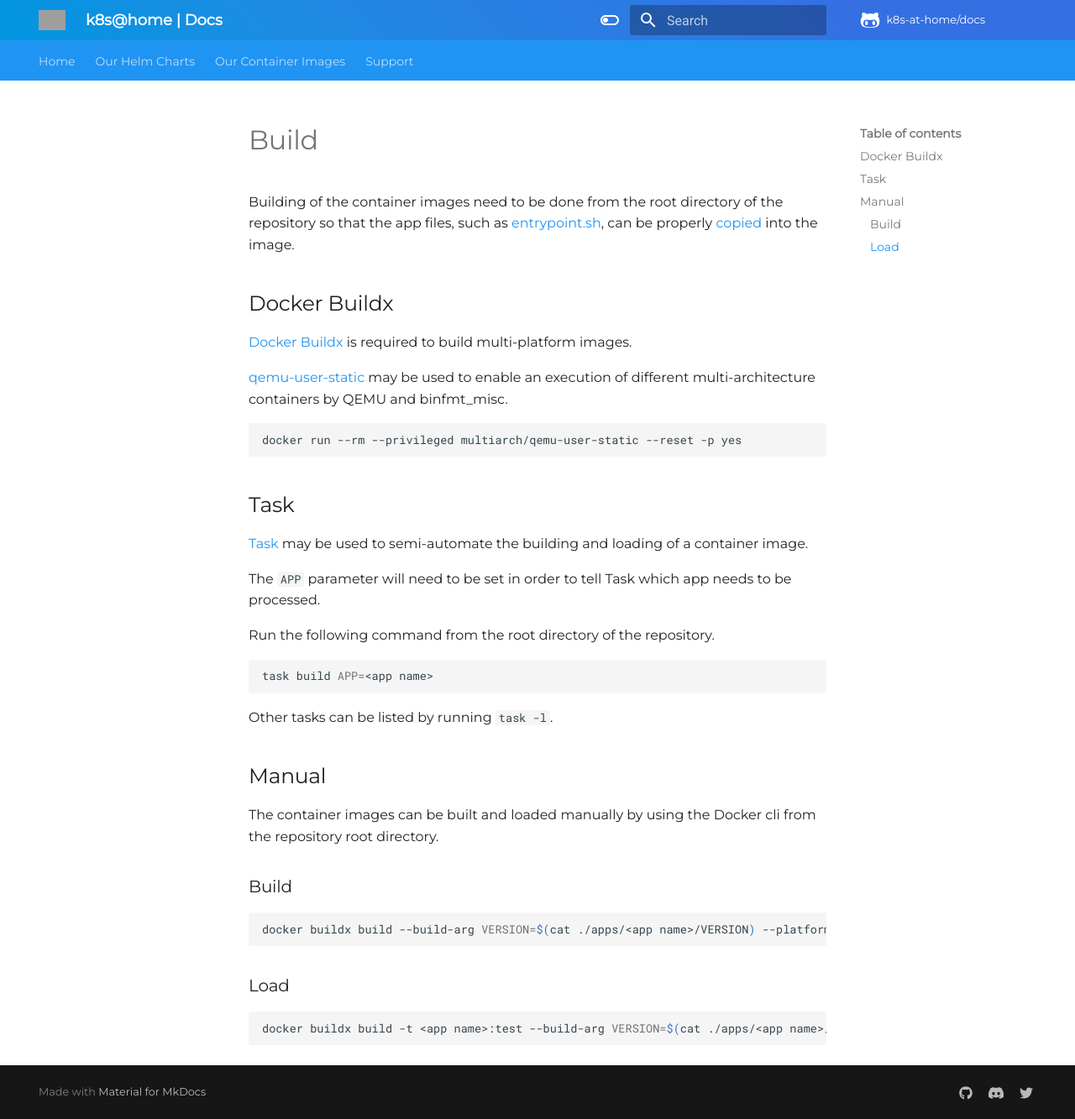
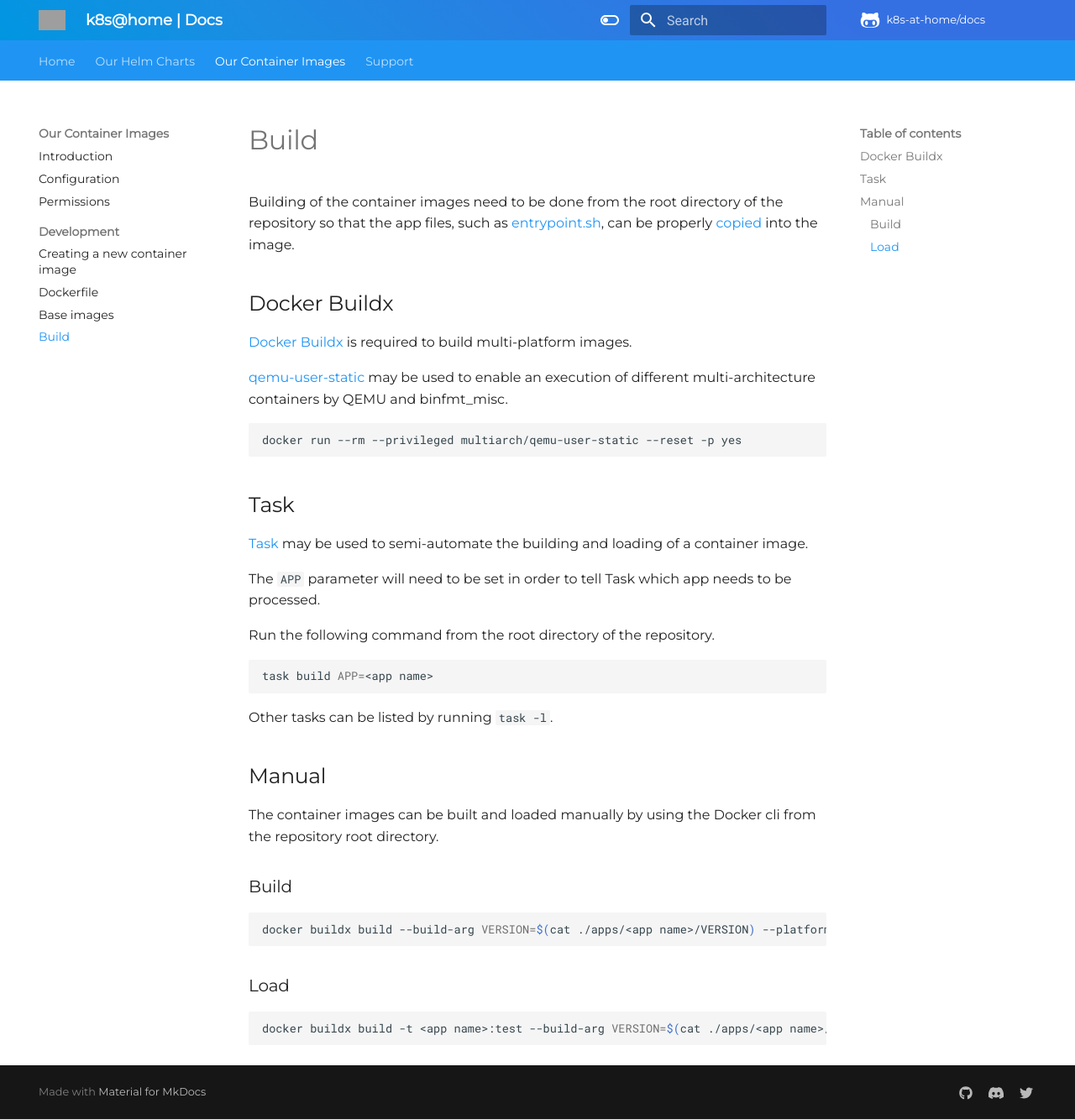
Before and after one commit to nicholaswilde/docs, an MkDocs documentation site: the page built from docs/our-container-images/development/build.md, in a window 1280 px wide and 1333 px high. Shown: the whole window at 84% size. Built offline with MkDocs 1.6.1 and Material for MkDocs 9.7.7, drawn with Linux system fonts in a browser that asks for light colours; comment, search, counter and statistics services are not loaded; grey boxes are pictures that could not be loaded.

Commit message:
Added development/build.md
Signed-off-by: Nicholas Wilde <ncwilde43@gmail.com>

```diff
--- a/mkdocs.yaml
+++ b/mkdocs.yaml
@@ -125,6 +125,7 @@
               our-container-images/development/creating-a-new-container-image.md
           - Dockerfile: our-container-images/development/dockerfile.md
           - Base images: our-container-images/development/base-images.md
+          - Build: our-container-images/development/build.md
   - Support:
       - Community: support/community.md
       - FAQ: support/faq.md
```
